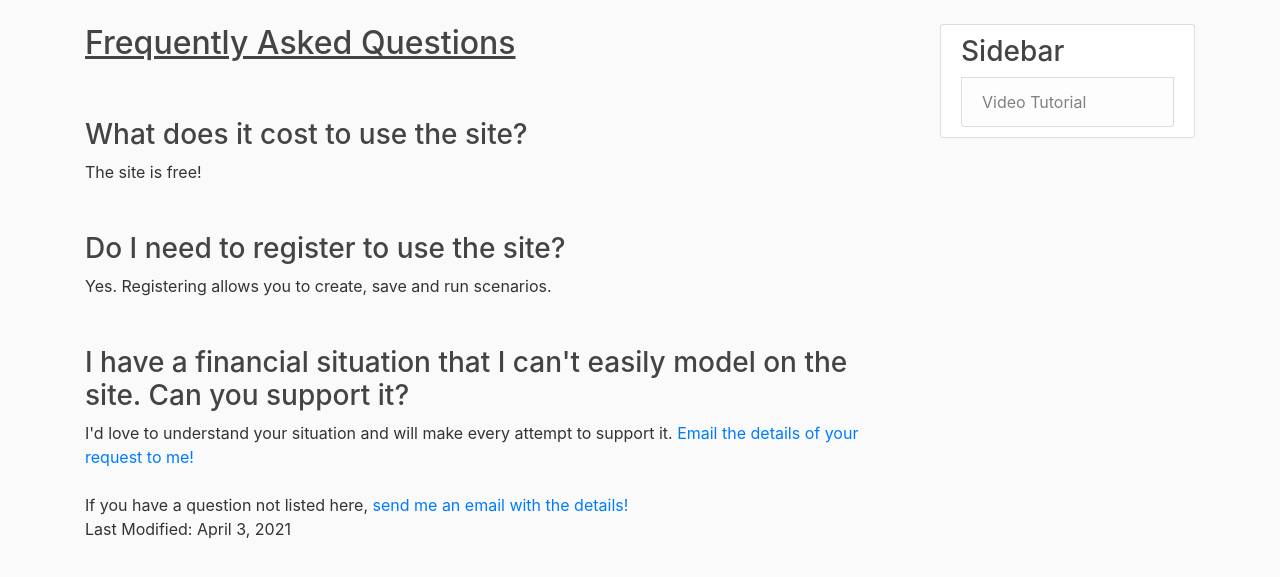
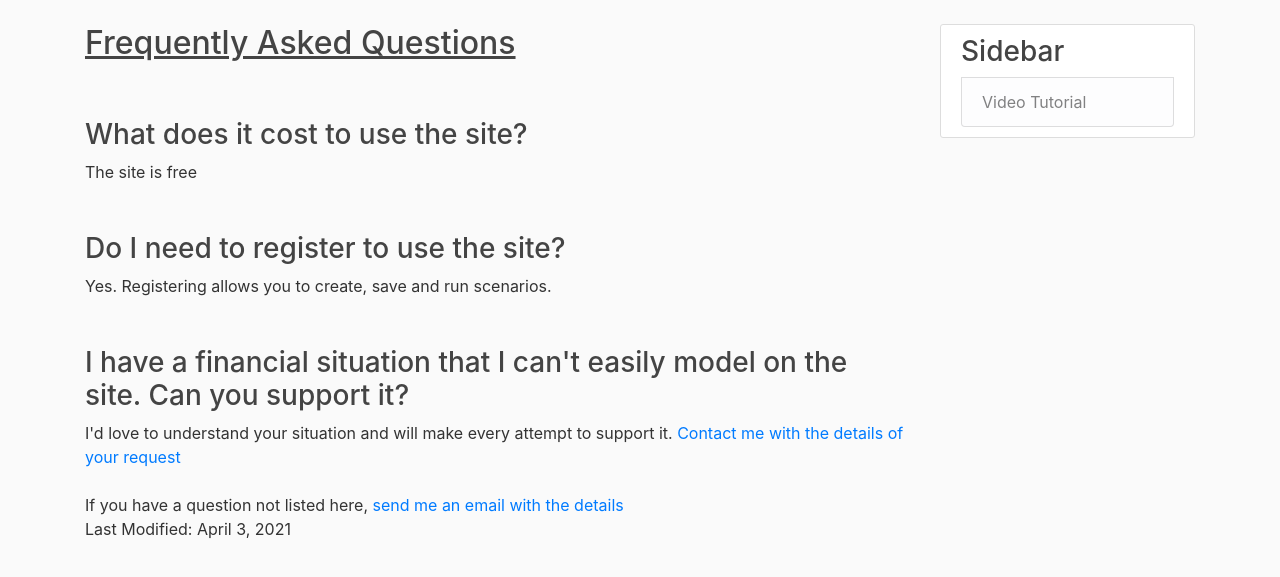
Before and after one commit to jgvergo/MonteCarloRetirement, a Flask app: page /FAQ in a window 1280 px wide. Shown: the part 56-633 px from the top of the page. Run offline with Flask 2, Linux system fonts and the light colour scheme; parts of the project's set-up code (start-up, migrations or seed data) failed here and were passed over; some libraries are stand-ins or nearby versions.

Commit message:
Simple changes to text

```diff
--- a/Simulation/templates/FAQ.html
+++ b/Simulation/templates/FAQ.html
@@ -4,7 +4,7 @@
     <br>
 
     <br><h3>What does it cost to use the site?</h3>
-    The site is free!
+    The site is free
     <br><br>
 
     <br><h3>Do I need to register to use the site?</h3>
@@ -12,11 +12,11 @@
     <br><br>
 
     <br><h3>I have a financial situation that I can't easily model on the site. Can you support it?</h3>
-    I'd love to understand your situation and will make every attempt to support it. <a href="mailto:montecarloretirement@gmail.com">Email the details of your request to me!</a>
+    I'd love to understand your situation and will make every attempt to support it. <a href="mailto:montecarloretirement@gmail.com">Contact me with the details of your request</a>
     <br><br>
 
 
-    If you have a question not listed here, <a href="mailto:montecarloretirement@gmail.com">send me an email with the details!</a>
+    If you have a question not listed here, <a href="mailto:montecarloretirement@gmail.com">send me an email with the details</a>
     <br>Last Modified: April 3, 2021
 
 {% endblock content %}
```
